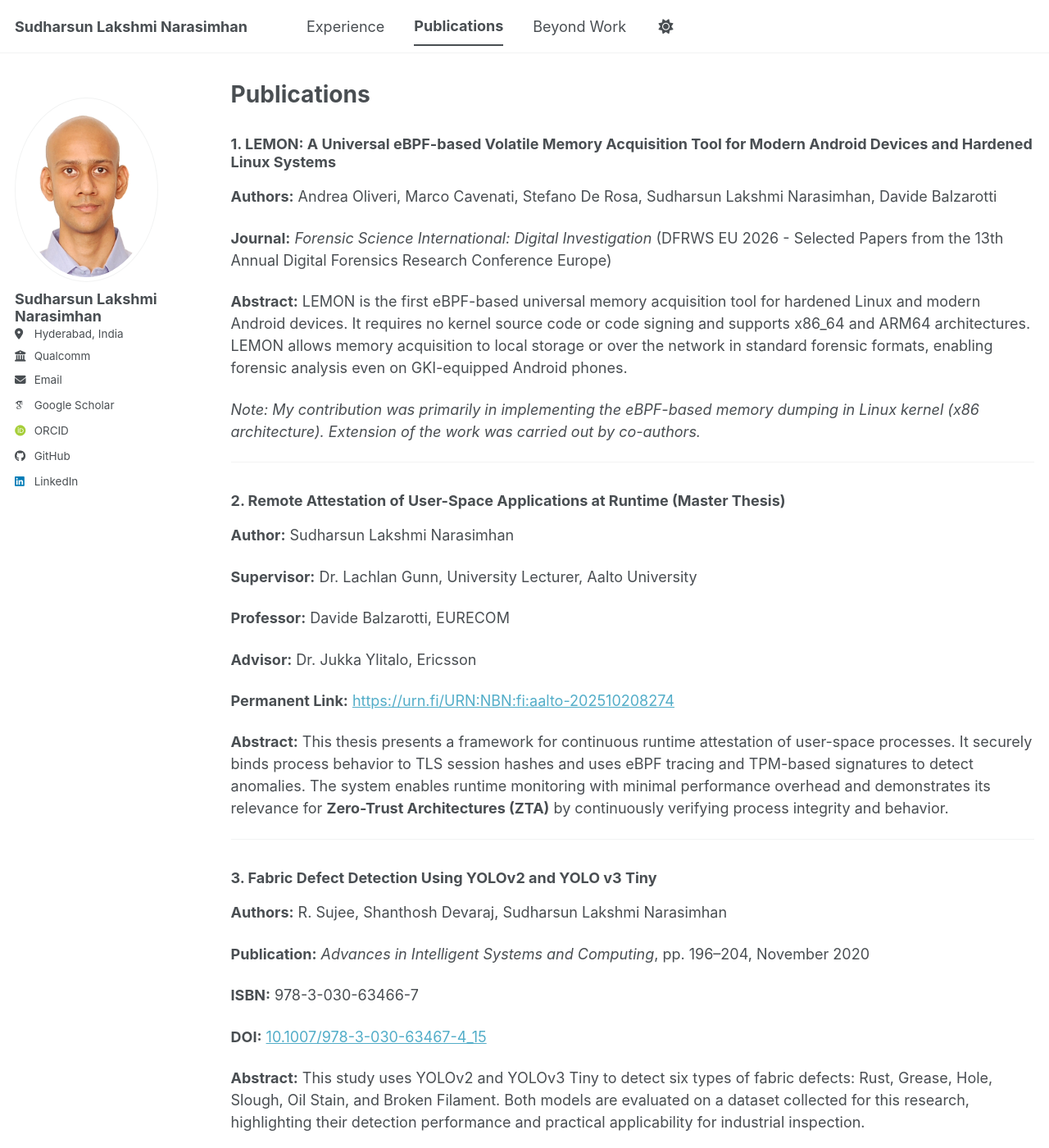
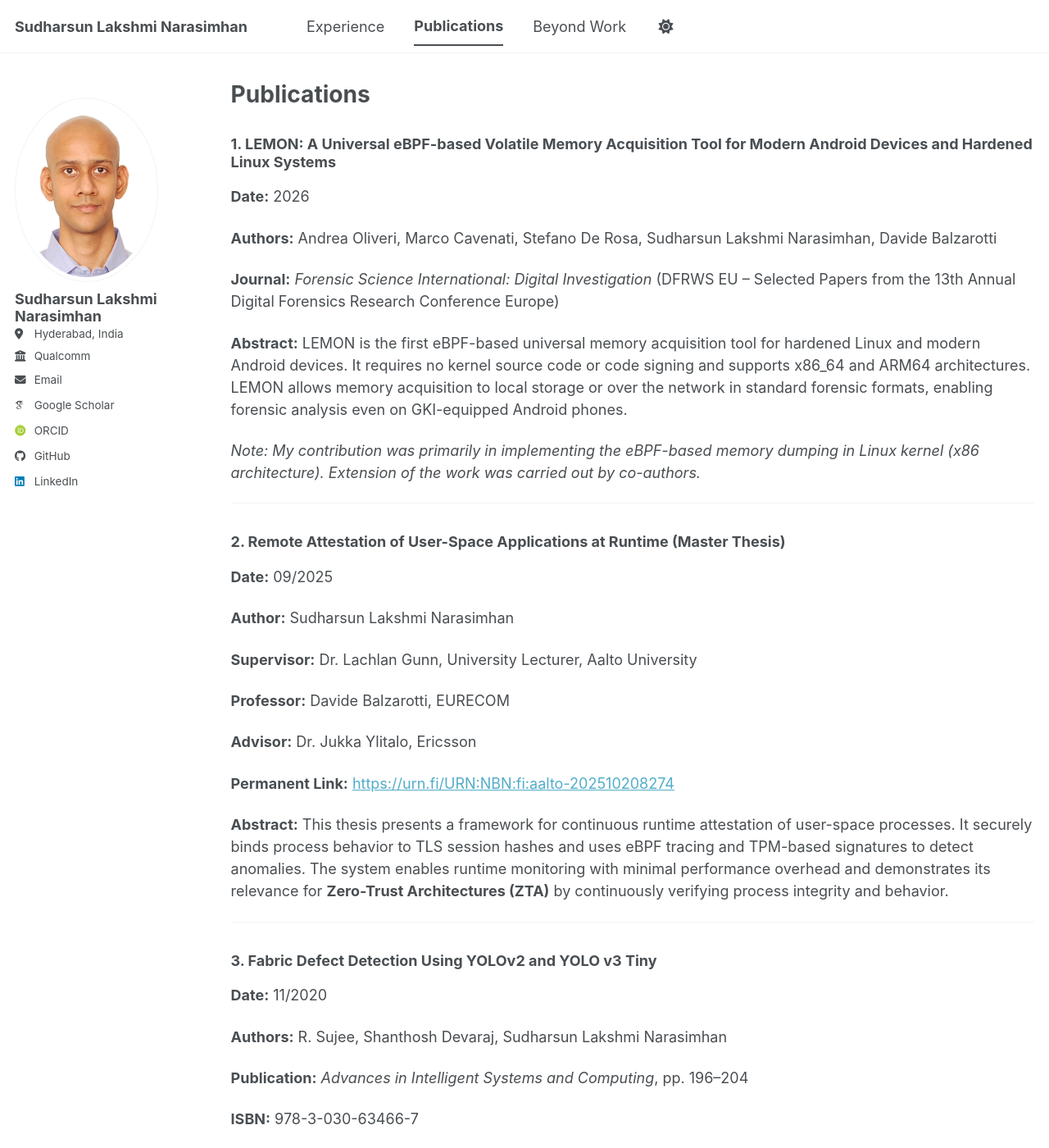
Before and after one commit to sudlaksh/sudlaksh.github.io, a Jekyll site: the page built from _pages/publications.html, in a window 1280 px wide and 1400 px high. Shown: the whole window at 82% size. Built offline with Jekyll 4.4.1, drawn with Linux system fonts in a browser that asks for light colours; some web fonts are replaced; a script bundle is joined from its source files by our own code; library files that are not in the unit come from our copies.

Commit message:
Update publication details and formatting

```diff
--- a/_pages/publications.html
+++ b/_pages/publications.html
@@ -8,14 +8,16 @@ author_profile: true
 <div class="publication">
 
   <h3>1. LEMON: A Universal eBPF-based Volatile Memory Acquisition Tool for Modern Android Devices and Hardened Linux Systems</h3>
+  <p><strong>Date:</strong> 2026</p>
   <p><strong>Authors:</strong> Andrea Oliveri, Marco Cavenati, Stefano De Rosa, Sudharsun Lakshmi Narasimhan, Davide Balzarotti</p>
-  <p><strong>Journal:</strong> <em>Forensic Science International: Digital Investigation</em> (DFRWS EU 2026 - Selected Papers from the 13th Annual Digital Forensics Research Conference Europe)</p>
+  <p><strong>Journal:</strong> <em>Forensic Science International: Digital Investigation</em> (DFRWS EU – Selected Papers from the 13th Annual Digital Forensics Research Conference Europe)</p>
   <p><strong>Abstract:</strong> LEMON is the first eBPF-based universal memory acquisition tool for hardened Linux and modern Android devices. It requires no kernel source code or code signing and supports x86_64 and ARM64 architectures. LEMON allows memory acquisition to local storage or over the network in standard forensic formats, enabling forensic analysis even on GKI-equipped Android phones.</p>
   <p><em>Note: My contribution was primarily in implementing the eBPF-based memory dumping in Linux kernel (x86 architecture). Extension of the work was carried out by co-authors.</em></p>
 
   <hr>
 
   <h3>2. Remote Attestation of User-Space Applications at Runtime (Master Thesis)</h3>
+  <p><strong>Date:</strong> 09/2025</p>
   <p><strong>Author:</strong> Sudharsun Lakshmi Narasimhan</p>
   <p><strong>Supervisor:</strong> Dr. Lachlan Gunn, University Lecturer, Aalto University</p>
   <p><strong>Professor:</strong> Davide Balzarotti, EURECOM</p>
@@ -26,8 +28,9 @@ author_profile: true
   <hr>
 
   <h3>3. Fabric Defect Detection Using YOLOv2 and YOLO v3 Tiny</h3>
+  <p><strong>Date:</strong> 11/2020</p>
   <p><strong>Authors:</strong> R. Sujee, Shanthosh Devaraj, Sudharsun Lakshmi Narasimhan</p>
-  <p><strong>Publication:</strong> <em>Advances in Intelligent Systems and Computing</em>, pp. 196–204, November 2020</p>
+  <p><strong>Publication:</strong> <em>Advances in Intelligent Systems and Computing</em>, pp. 196–204</p>
   <p><strong>ISBN:</strong> 978-3-030-63466-7</p>
   <p><strong>DOI:</strong> <a href="https://doi.org/10.1007/978-3-030-63467-4_15">10.1007/978-3-030-63467-4_15</a></p>
   <p><strong>Abstract:</strong> This study uses YOLOv2 and YOLOv3 Tiny to detect six types of fabric defects: Rust, Grease, Hole, Slough, Oil Stain, and Broken Filament. Both models are evaluated on a dataset collected for this research, highlighting their detection performance and practical applicability for industrial inspection.</p>
```
